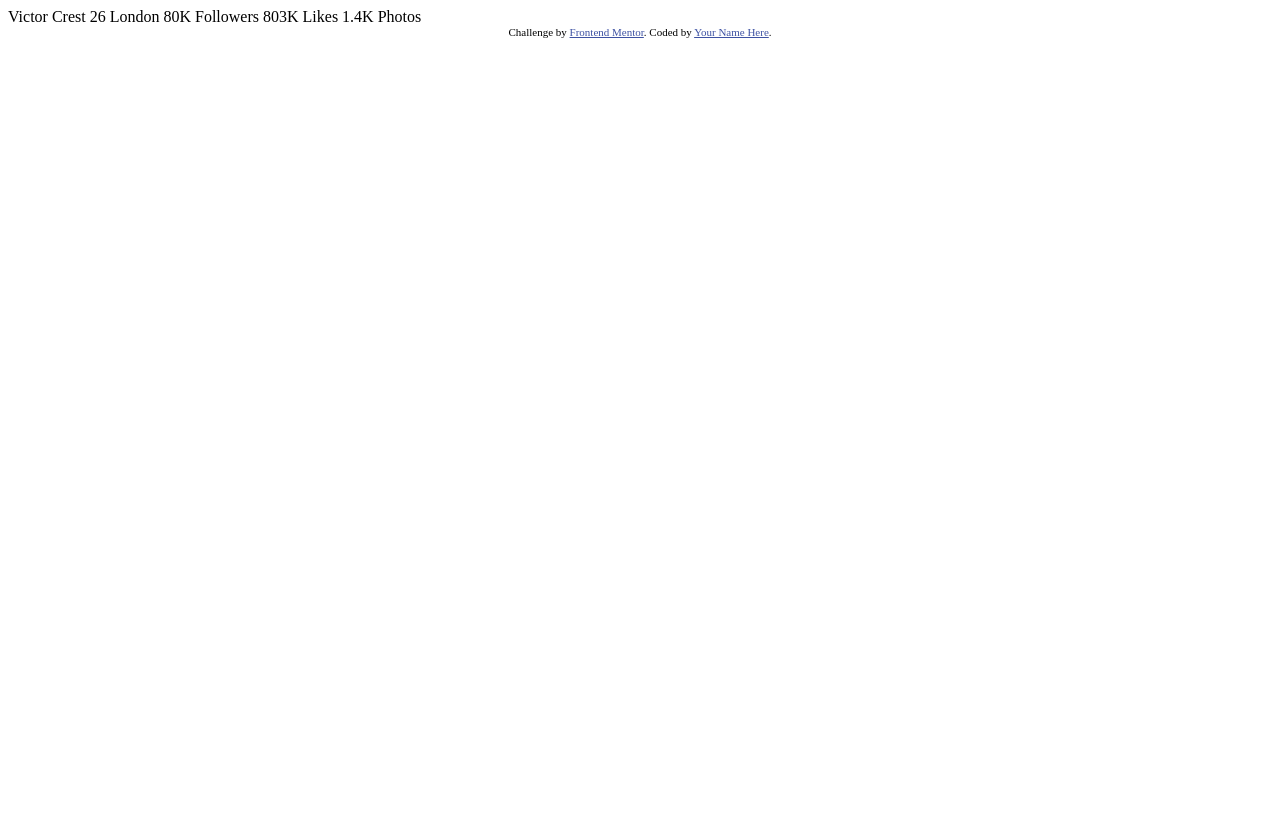
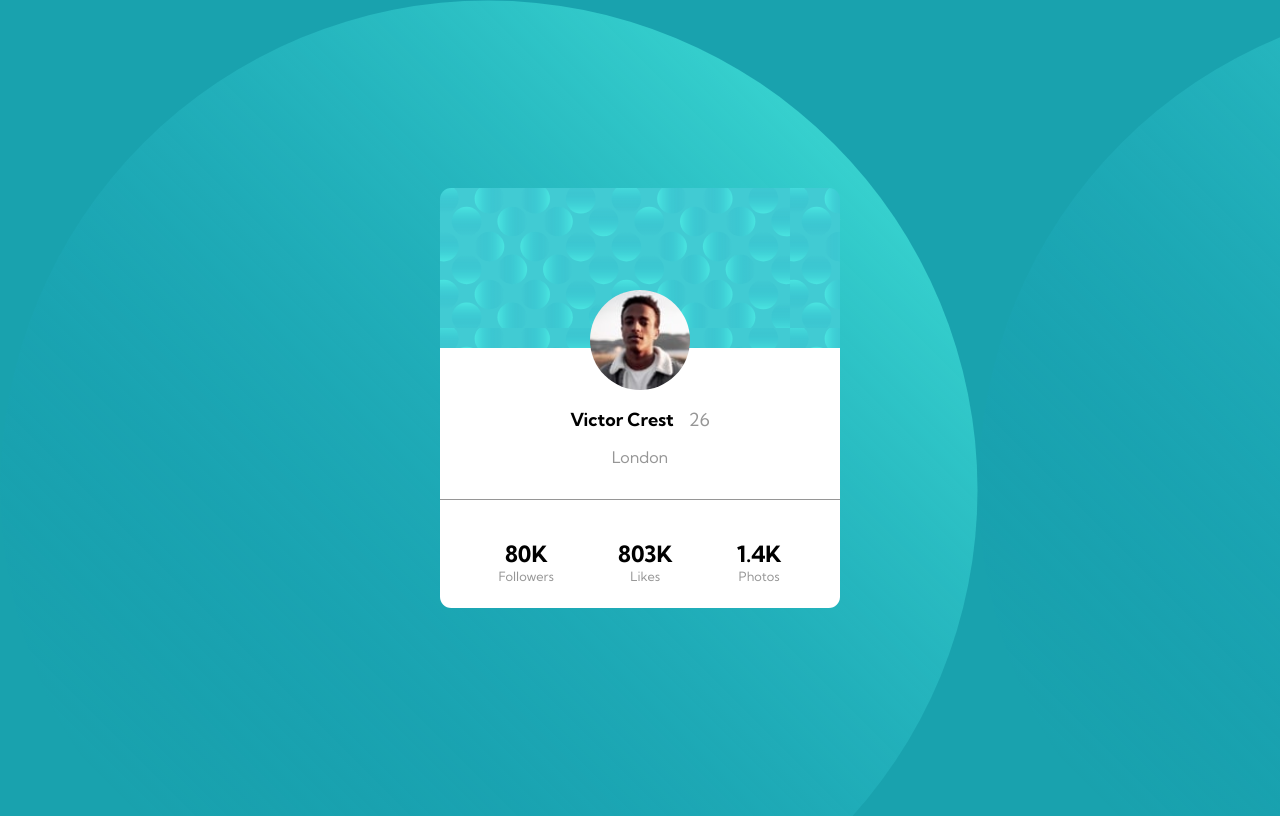
Before and after one commit to Rongjun-Hu/profile-card-component, a plain HTML site: page index.html in a window 1280 px wide. Drawn offline with Linux system fonts and the light colour scheme.

Commit message:
Make profile card

```diff
--- a/index.html
+++ b/index.html
@@ -1,35 +1,43 @@
 <!DOCTYPE html>
 <html lang="en">
   <head>
-  <meta charset="UTF-8">
-  <meta name="viewport" content="width=device-width, initial-scale=1.0"> <!-- displays site properly based on user's device -->
+    <meta charset="UTF-8" />
+    <meta name="viewport" content="width=device-width, initial-scale=1.0" />
+    <!-- displays site properly based on user's device -->
 
-  <link rel="icon" type="image/png" sizes="32x32" href="./images/favicon-32x32.png">
+    <link
+      rel="icon"
+      type="image/png"
+      sizes="32x32"
+      href="./images/favicon-32x32.png"
+    />
+    <link rel="stylesheet" href="style.css" />
+    <link
+      href="https://fonts.googleapis.com/css2?family=Kumbh+Sans:wght@400;700&display=swap"
+      rel="stylesheet"
+    />
 
     <title>Frontend Mentor | Profile card component</title>
-
-  <!-- Feel free to remove these styles or customise in your own stylesheet 👍 -->
-  <style>
-    .attribution { font-size: 11px; text-align: center; }
-    .attribution a { color: hsl(228, 45%, 44%); }
-  </style>
   </head>
   <body>
-  Victor Crest
-  26
-  London
+    <main>
+      <div class="card">
+        <span class="bg-top"></span>
+        <img src="./images/image-victor.jpg" alt="" />
+        <p class="info">
+          Victor Crest <span class="age">26</span>
+          <span class="location">London</span>
+        </p>
 
-  80K
-  Followers
-
-  803K
-  Likes
-
-  1.4K
-  Photos
-  <div class="attribution">
-    Challenge by <a href="https://www.frontendmentor.io?ref=challenge" target="_blank">Frontend Mentor</a>.
-    Coded by <a href="#">Your Name Here</a>.
+        <div class="status">
+          <p class="status-num">80K <span>Followers</span></p>
+          <p class="status-num">803K <span>Likes</span></p>
+          <p class="status-num">1.4K <span>Photos</span></p>
+          <!-- <div class="followers">80K Followers</div>
+          <div class="likes">803K Likes</div>
+          <div class="photos">1.4K Photos</div> -->
         </div>
+      </div>
+    </main>
   </body>
 </html>
--- /dev/null
+++ b/style.css
@@ -0,0 +1,149 @@
+:root {
+  /* Primary color */
+  --pc-darkCyan: hsl(185, 75%, 39%);
+  --pc-veryDarkBlue: hsl(229, 23%, 23%);
+  --pc-darkGrayishBlue: hsl(227, 10%, 46%);
+
+  /* Neutral */
+  --neutral-darkGray: hsl(0, 0%, 59%);
+}
+
+body {
+  font-family: "Kumbh Sans", sans-serif;
+  /* default font size 18px */
+  font-size: 1.125rem;
+  background: var(--pc-darkCyan);
+  background-image: url("./images/bg-pattern-top.svg");
+}
+
+img {
+  width: 100px;
+  border-radius: 50%;
+  margin-top: 5rem;
+}
+
+main {
+  position: relative;
+  max-width: 1440px;
+  min-height: 100vh;
+}
+
+.bg-top {
+  position: absolute;
+  top: -5%;
+  border-top-left-radius: 0.7rem;
+  border-top-right-radius: 0.7rem;
+  background-image: url("./images/bg-pattern-card.svg");
+  width: 100%;
+  height: 10rem;
+  z-index: -1;
+  overflow: hidden;
+}
+
+.card {
+  display: flex;
+  flex-direction: column;
+  justify-content: center;
+  align-items: center;
+  position: absolute;
+  top: 50%;
+  left: 50%;
+  transform: translate(-50%, -50%);
+  border-radius: 0.7rem;
+  width: 25rem;
+  height: 25rem;
+  background: #fff;
+}
+
+.info {
+  font-weight: 700;
+  text-align: center;
+  width: 100%;
+  border-bottom: 1px solid var(--neutral-darkGray);
+}
+
+.age {
+  color: var(--neutral-darkGray);
+  font-weight: 400;
+  margin-left: 0.7rem;
+}
+
+.location {
+  display: block;
+  text-align: center;
+  color: var(--neutral-darkGray);
+  font-size: 1rem;
+  font-weight: 400;
+  margin-top: 1rem;
+  margin-bottom: 2rem;
+}
+
+.status {
+  display: flex;
+  text-align: center;
+}
+
+.status-num:nth-child(2) {
+  margin-left: 4rem;
+  margin-right: 4rem;
+}
+
+.status-num {
+  font-size: 1.4rem;
+  font-weight: 700;
+}
+
+.status span {
+  display: block;
+  font-weight: 400;
+  font-size: 0.8rem;
+  color: var(--neutral-darkGray);
+}
+
+/* media query */
+@media screen and (max-width: 407px) {
+  .card {
+    width: 20rem;
+    height: 25rem;
+  }
+
+  img {
+    position: absolute;
+    top: 3%;
+    width: 80px;
+  }
+
+  .info {
+    margin-top: 12rem;
+  }
+}
+
+@media screen and (max-width: 325px) {
+  .card {
+    width: 15rem;
+    height: 25rem;
+  }
+
+  .status-num {
+    font-size: 1rem;
+    font-weight: 700;
+  }
+
+  .info {
+    font-size: 1rem;
+  }
+
+  .age,
+  .location {
+    font-size: 0.8rem;
+  }
+
+  .status span {
+    font-size: 0.6rem;
+  }
+
+  .status-num:nth-child(2) {
+    margin-left: 1.5rem;
+    margin-right: 1.5rem;
+  }
+}
```
Also changed, not shown: 1 other file. Lines whose indentation alone changed are shown as unchanged.
